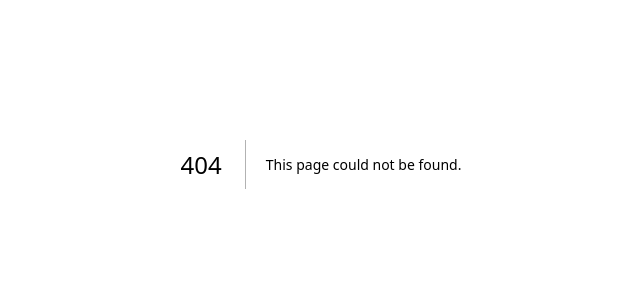
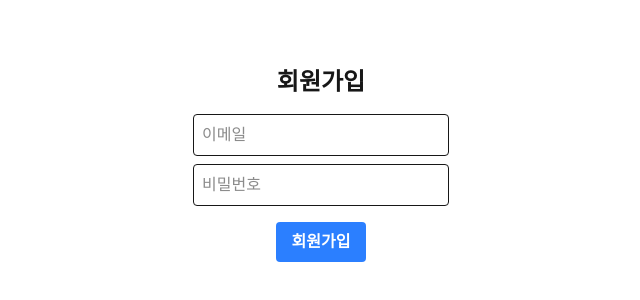
Before and after one commit to ddongyun/myapp-github, a Next.js app: page /sign-up in a window 1280 px wide. Before the commit this address had no page. Shown: the part 236-536 px from the top of the page, without its empty margins (319-959 px from the left). Built offline with nearby package versions, Linux system fonts and the light colour scheme.

Commit message:
authorize

```diff
--- /dev/null
+++ b/middleware.ts
@@ -0,0 +1,45 @@
+import { NextResponse } from 'next/server';
+import type { NextRequest } from 'next/server';
+import admin from 'firebase-admin';
+
+// Firebase Admin SDK 초기화
+if (!admin.apps.length) {
+  admin.initializeApp({
+    credential: admin.credential.cert({
+      projectId: process.env.FIREBASE_PROJECT_ID,
+      privateKey: process.env.FIREBASE_PRIVATE_KEY?.replace(/\\n/g, '\n'),
+      clientEmail: process.env.FIREBASE_CLIENT_EMAIL,
+    }),
+  });
+}
+
+// Middleware 함수 정의
+export async function middleware(request: NextRequest) {
+  // 루트 경로에 대해서만 체크
+  if (request.nextUrl.pathname === '/') {
+    const token = request.cookies.get('token')?.value; // 클라이언트에서 전달된 토큰 가져오기
+
+    if (!token) {
+      // 토큰이 없으면 /sign-up으로 리다이렉트
+      return NextResponse.redirect(new URL('/sign-up', request.url));
+    }
+
+    try {
+      // 토큰 검증
+      await admin.auth().verifyIdToken(token);
+      // 유효한 토큰이면 요청 진행
+      return NextResponse.next();
+    } catch (error) {
+      // 토큰이 유효하지 않으면 /sign-up으로 리다이렉트
+      return NextResponse.redirect(new URL('/sign-up', request.url));
+    }
+  }
+
+  // 루트 경로가 아닌 경우 그대로 진행
+  return NextResponse.next();
+}
+
+// 실행 범위 설정 (루트 경로에만 적용)
+export const config = {
+  matcher: ['/'], // 루트 경로(/)에만 적용
+};
--- /dev/null
+++ b/src/app/(auth)/sign-in/page.tsx
@@ -0,0 +1,39 @@
+'use client'
+
+import { useState } from 'react';
+
+export default function SignIn() {
+  const [email, setEmail] = useState('');
+  const [password, setPassword] = useState('');
+
+  const signIn = () => {
+    console.log('Email:', email);
+    console.log('Password:', password);
+  };
+
+  return (
+    <div className="flex flex-col items-center justify-center h-screen">
+      <h1 className="text-2xl font-bold mb-4">로그인</h1>
+      <input
+        type="email"
+        placeholder="이메일"
+        className="border rounded p-2 mb-2 w-64"
+        value={email}
+        onChange={(e) => setEmail(e.target.value)}
+      />
+      <input
+        type="password"
+        placeholder="비밀번호"
+        className="border rounded p-2 mb-4 w-64"
+        value={password}
+        onChange={(e) => setPassword(e.target.value)}
+      />
+      <button
+        className="bg-blue-500 hover:bg-blue-700 text-white font-bold py-2 px-4 rounded"
+        onClick={signIn}
+      >
+        로그인
+      </button>
+    </div>
+  );
+}
--- /dev/null
+++ b/src/app/(auth)/sign-up/page.tsx
@@ -0,0 +1,39 @@
+'use client'
+
+import { useState } from 'react';
+
+export default function SignUp() {
+  const [email, setEmail] = useState('');
+  const [password, setPassword] = useState('');
+
+  const signUp = () => {
+    console.log('Email:', email);
+    console.log('Password:', password);
+  };
+
+  return (
+    <div className="flex flex-col items-center justify-center h-screen">
+      <h1 className="text-2xl font-bold mb-4">회원가입</h1>
+      <input
+        type="email"
+        placeholder="이메일"
+        className="border rounded p-2 mb-2 w-64"
+        value={email}
+        onChange={(e) => setEmail(e.target.value)}
+      />
+      <input
+        type="password"
+        placeholder="비밀번호"
+        className="border rounded p-2 mb-4 w-64"
+        value={password}
+        onChange={(e) => setPassword(e.target.value)}
+      />
+      <button
+        className="bg-blue-500 hover:bg-blue-700 text-white font-bold py-2 px-4 rounded"
+        onClick={signUp}
+      >
+        회원가입
+      </button>
+    </div>
+  );
+}
--- /dev/null
+++ b/src/app/firebase/config.ts
@@ -0,0 +1,17 @@
+import { initializeApp, getApps, getApp } from "firebase/app";
+import { getAuth } from 'firebase/auth'
+
+const firebaseConfig = {
+  apiKey: process.env.NEXT_PUBLIC_FIREBASE_API_KEY,
+  authDomain: process.env.NEXT_PUBLIC_FIREBASE_AUTH_DOMAIN,
+  projectId: process.env.NEXT_PUBLIC_FIREBASE_PROJECT_ID,
+  storageBucket: process.env.NEXT_PUBLIC_FIREBASE_STORAGE_BUCKET,
+  messagingSenderId: process.env.NEXT_PUBLIC_FIREBASE_MESSAGING_SENDER_ID,
+  appId: process.env.NEXT_PUBLIC_FIREBASE_APP_ID,
+};
+
+const app = !getApps().length ? initializeApp(firebaseConfig) : getApp();
+
+const auth = getAuth(app);
+
+export { app, auth }
--- a/src/app/page.tsx
+++ b/src/app/page.tsx
@@ -1,6 +1,19 @@
-export default function
-Home() {
-	return(
-		<div>d</div>
-	);
+'use client'
+
+export default function Home() {
+  const signOut = () => {
+    console.log("log out");
+  };
+
+  return (
+    <div className="flex flex-col items-center justify-center h-screen">
+      <h1 className="text-2xl font-bold mb-4">루트 페이지</h1>
+      <button
+        className="bg-blue-500 hover:bg-blue-700 text-white font-bold py-2 px-4 rounded"
+        onClick={signOut}
+      >
+        로그아웃
+      </button>
+    </div>
+  );
 }
```
Also changed, not shown: package.json (+8 -5 lines), 1 other file (tests, documents, lock files or other folders).
